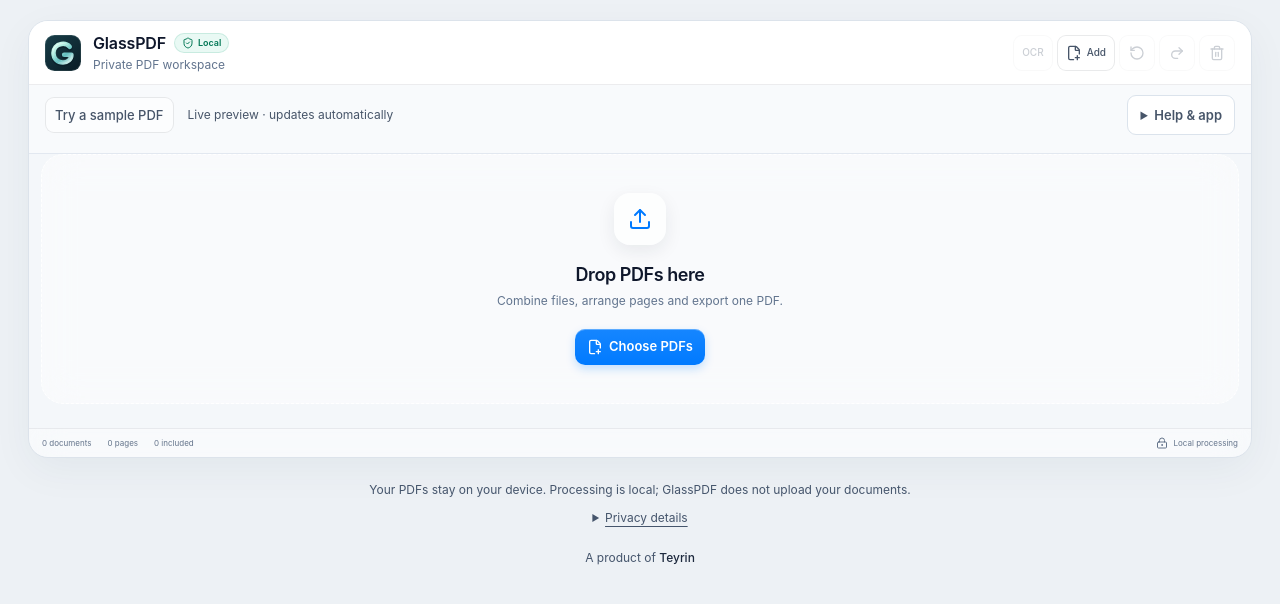
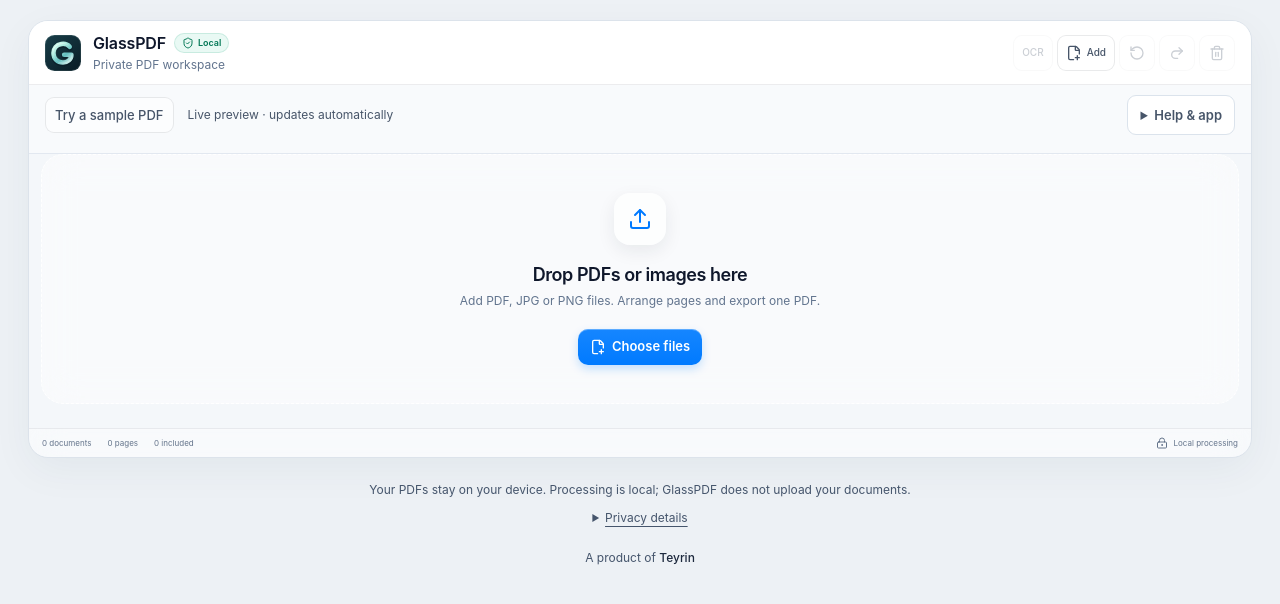
Before and after one commit to nymav/glasspdf, a React (Vite) app: page / in a window 1280 px wide. Shown: the top 604 px of the page. Built offline with nearby package versions, Linux system fonts and the light colour scheme.

Commit message:
Describe supported image and PDF uploads

```diff
--- a/src/components/UploadDropzone.jsx
+++ b/src/components/UploadDropzone.jsx
@@ -50,8 +50,8 @@
 
             <p className="text-[12px] font-medium text-slate-700">
               {loading
-                ? 'Reading PDFs…'
-                : 'Drop PDFs here'}
+                ? 'Reading files…'
+                : 'Drop PDFs or images here'}
             </p>
 
             <p className="text-[10px] text-slate-500">
@@ -76,7 +76,7 @@
           className="mac-secondary-button"
         >
           <FilePlus2 className="h-3.5 w-3.5" />
-          Add PDFs
+          Add files
         </button>
 
       </section>
@@ -111,11 +111,11 @@
       </div>
 
       <h2 className="mt-4 text-lg font-semibold tracking-tight text-slate-900">
-        Drop PDFs here
+        Drop PDFs or images here
       </h2>
 
       <p className="mt-1 text-xs text-slate-500">
-        Combine files, arrange pages and export one PDF.
+        Add PDF, JPG or PNG files. Arrange pages and export one PDF.
       </p>
 
       <button
@@ -128,7 +128,7 @@
         className="mac-primary-button mt-5"
       >
         <FilePlus2 className="h-4 w-4" />
-        Choose PDFs
+        Choose files
       </button>
 
     </section>
```
